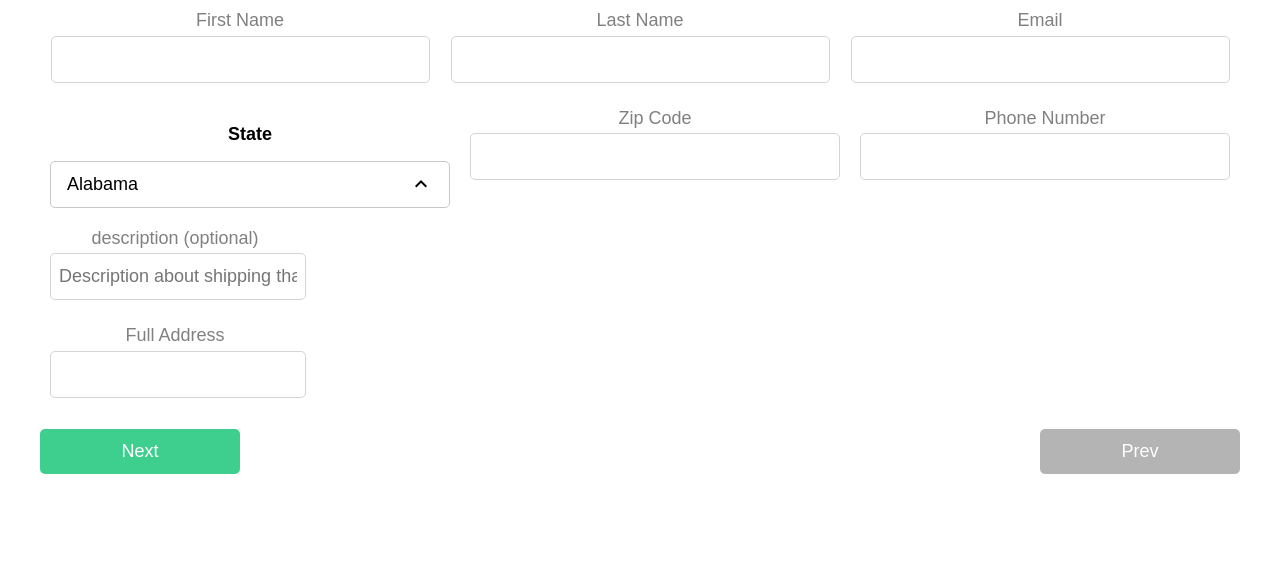
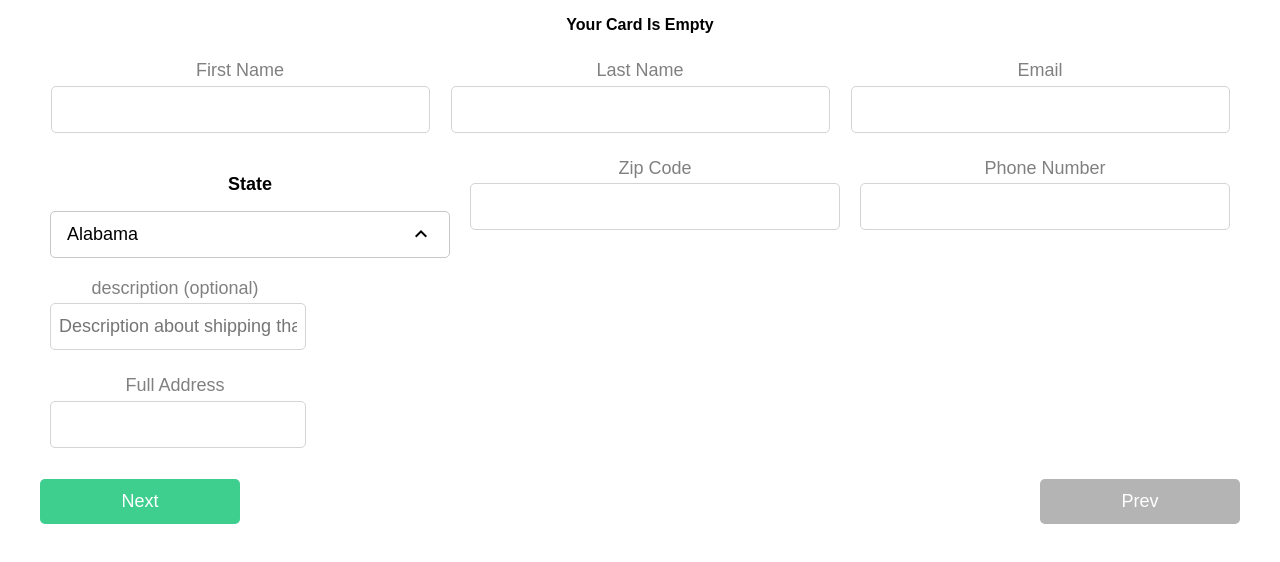
Before and after one commit to ariannargesi/StickerShop, a React (Create React App) app: page /checkout in a window 1280 px wide. Shown: the top 562 px of the page. Built offline with nearby package versions, Linux system fonts and the light colour scheme.

Commit message:
Card Is empty added

```diff
--- a/src/components/CartItems/CardItems.js
+++ b/src/components/CartItems/CardItems.js
@@ -4,13 +4,20 @@ import { connect } from 'react-redux'
 import './CardItems.scss'
 const CardItems = (props) => {
 
-  const renderCardItems = props.card.map((item,index) => {
+  const CartIsEmpty =
+  <div>
+      <h4>Your Card Is Empty</h4>
+  </div>
+
+
+
+  const renderCardItems =  props.card.length ? props.card.map((item,index) => {
     return <CardItem data={item} key={index} />
-  })
+  }) : CartIsEmpty
 
   return (
     <div className="card-items">
-      {renderCardItems}
+        { renderCardItems }
     </div>
   )
 }
--- a/src/components/CartItems/CardItems.scss
+++ b/src/components/CartItems/CardItems.scss
@@ -1,3 +1,6 @@
 .card-items {
   width: 100%;
+  height: 80%;
+  overflow-y: scroll;
+  scrollbar-width: none  ;
 }
```
